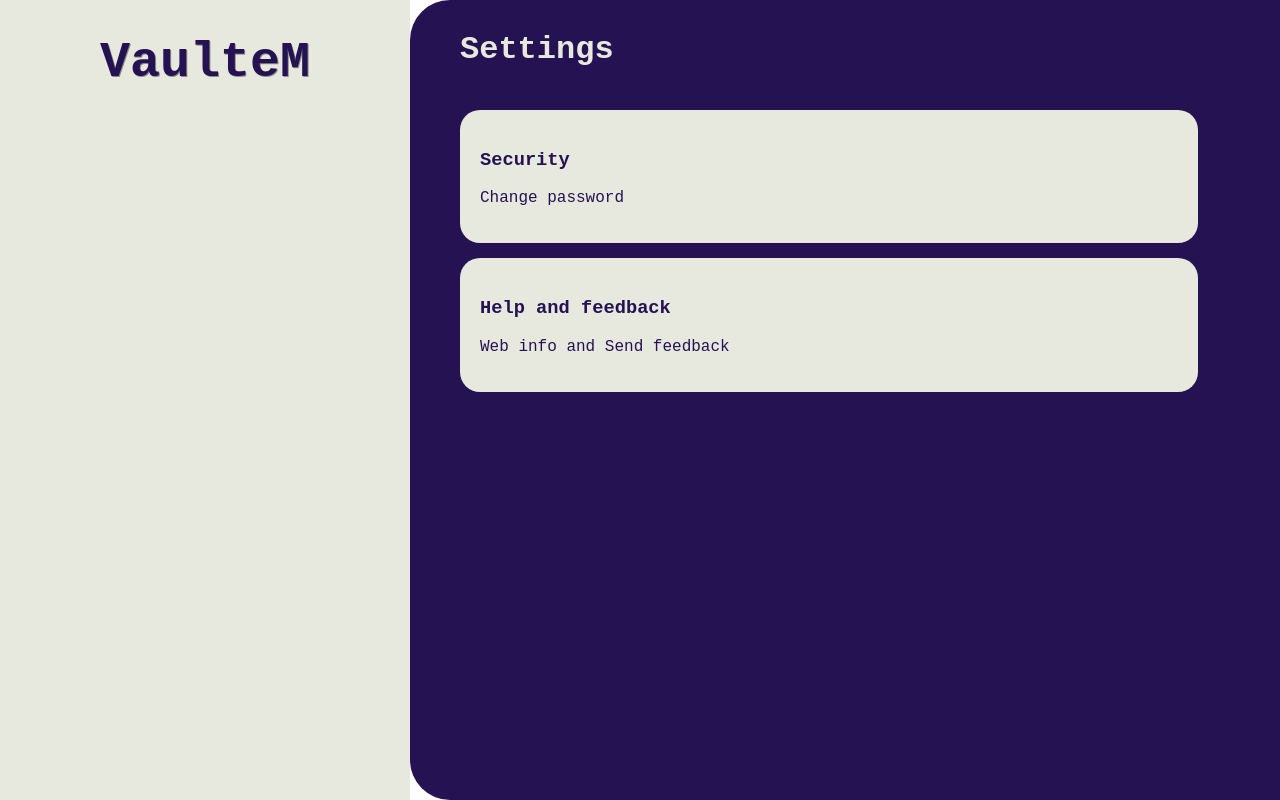
After one commit to nhn4ni/vaultem, a PHP site: page /settings.html in a window 1280 px wide. The commit adds this page. Run offline with PHP 8.4, Linux system fonts and the light colour scheme.

Commit message:
added setting page

```diff
--- a/login.css
+++ b/login.css
@@ -131,6 +131,7 @@ p{
     text-align: left;
 }
 
+
 #emptyText header{
     background-color: #dc3545;
     color: white;
--- /dev/null
+++ b/settings.css
@@ -0,0 +1,77 @@
+*{
+    font-family: 'Courier New', Courier, monospace;box-sizing: border-box;
+}
+
+body {
+    /* background-color: #E8E9DE; */
+    margin:0px;
+}
+
+header h1{
+    color: #241253;
+    font-size: 50px;
+    text-align: center;
+    margin-bottom: 0px;
+    padding: 0;
+    text-shadow: 1px 1.2px 0px rgba(0, 0, 0, 0.395);
+}
+
+header h1:hover{
+    cursor: pointer;
+}
+p{
+    font-weight: normal;
+}
+
+#wrapper{
+    display: flex;
+    height: 100vh;
+    width: 100vw; /*vw - viewport width  */
+    overflow: hidden;
+}
+
+.leftcontainer{
+    flex: 1;
+    gap:0px;
+    background-color: #E8E9DE;
+    display: flex;
+    flex-direction: column;
+
+    text-align: center;
+
+}
+
+.rightcontainer{
+    flex: 2;
+    background-color: #241253;
+    color: #E8E9DE;
+    border-top-left-radius: 40px;
+    border-bottom-left-radius: 40px;
+    padding-top: 10px;
+    padding-left: 50px;
+    display: flex;
+    flex-direction: column;
+    animation: slideLeft 1.0s ease-in-out forwards;
+}
+
+#categorySettings{
+    display: flex;
+    flex-direction: column;
+    gap: 15px;
+    margin-top: 20px;
+    width: 90%;
+}
+
+.settingSelect{
+    background-color: #E8E9DE;
+    color: #241253;
+    padding: 20px;
+    border-radius: 20px;
+    cursor: pointer;
+}
+
+.settingSelect:hover{
+    transform: translateY(-2px);
+    background-color: #241253;
+    color: #E8E9DE;
+}
--- /dev/null
+++ b/settings.html
@@ -0,0 +1,34 @@
+<!DOCTYPE html>
+<html lang="en">
+<link rel="stylesheet" href="settings.css" type="text/css">
+<head>
+    <meta charset="UTF-8">
+    <meta name="viewport" content="width=device-width, initial-scale=1.0">
+    <title>VaulteM</title>
+</head>
+<body>
+    <div id="wrapper">
+
+        <div class="leftcontainer">
+            <header>
+            <h1 onclick="window.location.href='mainStatus.html'">VaulteM</h1>
+        </header>
+        </div>
+
+        <div class="rightcontainer">
+          <h1>Settings</h1>
+            <div id="categorySettings">
+                    <div onclick="window.location.href='newpass.html'"class="settingSelect">
+                        <h3>Security</h3>
+                        <p >Change password</p>
+                    </div>
+
+                    <div class="settingSelect">
+                        <h3>Help and feedback</h3>
+                        <p>Web info and Send feedback</p>
+                    </div>
+            </div>
+        </div>
+    </div>
+</body>
+</html>
```
Also changed, not shown: mainStatus.html (+4 -4 lines), test.html (deleted, +0 -13 lines).
